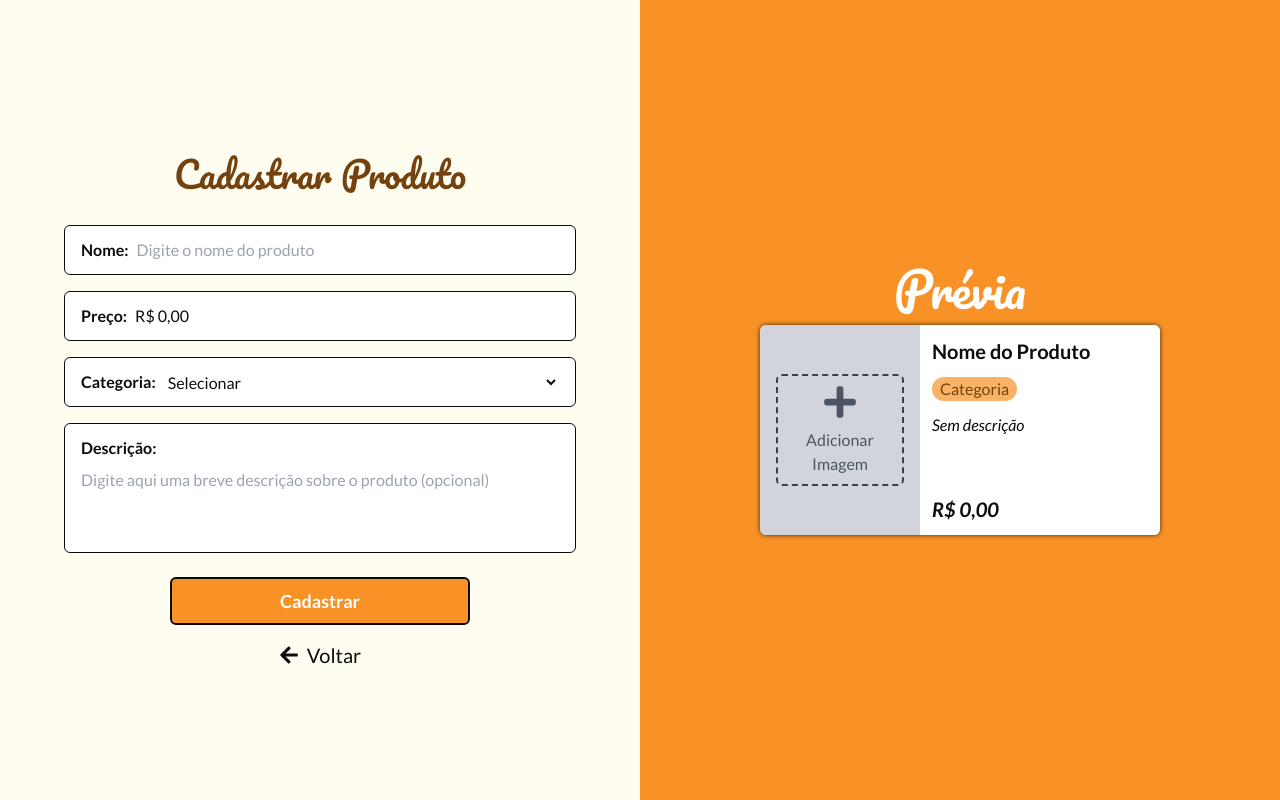
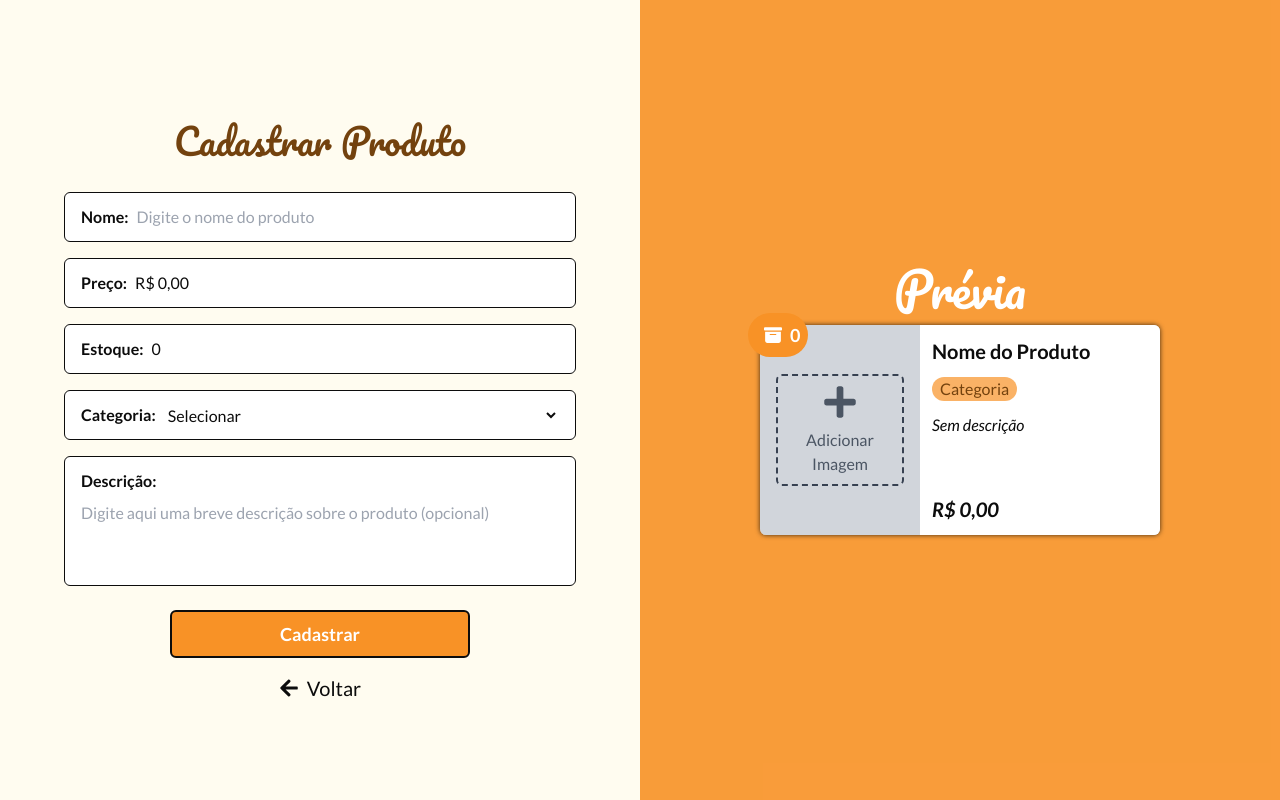
Before and after one commit to adejuniorr/Padaria-Web, a React (Vite) app in the folder frontend/: page /novo in a window 1280 px wide. Built offline with nearby package versions, Linux system fonts and the light colour scheme.

Commit message:
:sparkles: feat: implements quantity in stock in frontend (all CRUD)

```diff
--- a/frontend/src/components/create-product/CreateProduct.tsx
+++ b/frontend/src/components/create-product/CreateProduct.tsx
@@ -33,6 +33,7 @@ export const CreateProduct = () => {
     productResponse,
     handleNameChange,
     handlePriceChange,
+    handleQuantityChange,
     handleCategoryChange,
     handleDescriptionChange,
 
@@ -125,6 +126,20 @@ export const CreateProduct = () => {
                 }
               />
               <InputField
+                label='Estoque'
+                error={errors.qtd_em_estoque}
+                input={
+                  <input
+                    type="number"
+                    placeholder='Digite a quantidade em estoque'
+                    {...register('qtd_em_estoque')}
+                    onChangeCapture={handleQuantityChange}
+                    className='outline-none w-full'
+                    defaultValue={0}
+                  />
+                }
+              />
+              <InputField
                 label='Categoria'
                 error={errors.categoria}
                 input={
@@ -166,17 +181,18 @@ export const CreateProduct = () => {
             </div>
           </div>
         )}
-        <div className={`${!pageLoading ? "w-fit lg:w-[50%] lg:h-screen lg:bg-orange" : "w-full lg:w-full bg-orange h-screen gap-8"} relative flex flex-col items-center justify-center lg:mx-auto`}>
+        <div className={`${!pageLoading ? "w-fit lg:w-[50%] lg:h-screen lg:bg-orange lg:bg-opacity-90" : "w-full lg:w-full bg-orange h-screen gap-8"} relative flex flex-col items-center justify-center lg:mx-auto`}>
           <span className={`${!pageLoading ? "hidden lg:block" : ""} text-5xl font-pacifico text-white mb-3`}>
             Prévia
           </span>
-          <span className={`${!pageLoading ? "" : "hidden lg:block"}  lg:hidden block font-pacifico text-xl bg-orange text-white rounded-t-lg px-4 pt-1 pb-2 relative top-1 z-10 w-fit self-start`}>
+          <span className={`${!pageLoading ? "" : "hidden lg:block"}  lg:hidden block font-pacifico text-2xl bg-orange text-white rounded-t-lg px-4 pt-1 pb-2 relative top-1 right-0 left-0 mr-auto ml-auto z-10 w-fit self-start`}>
             Prévia
           </span>
           <ProductCard
             product={productResponse}
             categories={categories}
             creating
+            showQuantity
             onImageChange={onImageChange}
             pageLoad={pageLoading}
           />
--- a/frontend/src/components/edit-product/EditProduct.tsx
+++ b/frontend/src/components/edit-product/EditProduct.tsx
@@ -37,6 +37,7 @@ export const EditProduct = () => {
     setProductResponse,
     handleNameChange,
     handlePriceChange,
+    handleQuantityChange,
     handleCategoryChange,
     handleDescriptionChange,
 
@@ -44,11 +45,13 @@ export const EditProduct = () => {
     setPageLoading,
   } = useContext(SharedContext);
   const {
+    isEditing,
+    setIsEditing,
     onSubmitUpdate,
     handleDeleteProduct,
   } = useContext(EditProductContext);
   const [componentsLoading, setComponentsLoading] = useState<boolean>(true);
-  const [isEditing, setIsEditing] = useState<boolean>(false);
+  // const [isEditing, setIsEditing] = useState<boolean>(false);
 
   useEffect(() => {
     (
@@ -59,6 +62,7 @@ export const EditProduct = () => {
         setValue("preco", Number(produto.preco));
         setValue("categoria", produto.categoria as 'Pães' | 'Doces' | 'Salgados');
         setValue("descricao", produto.descricao);
+        setValue("qtd_em_estoque", Number(produto.qtd_em_estoque));
 
         setProductResponse(produto);
         setPrice(
@@ -150,6 +154,22 @@ export const EditProduct = () => {
               }
             />
             <InputField
+              label='Estoque'
+              error={errors.qtd_em_estoque}
+              loading={componentsLoading}
+              input={
+                <input
+                  type="number"
+                  defaultValue={productResponse.qtd_em_estoque}
+                  {...register('qtd_em_estoque')}
+                  onChangeCapture={handleQuantityChange}
+                  placeholder='Digite a quantidade em estoque'
+                  className='outline-none w-full disabled:text-gray-600 disabled:cursor-not-allowed'
+                  disabled={isEditing ? false : true}
+                />
+              }
+            />
+            <InputField
               label='Categoria'
               error={errors.categoria}
               loading={componentsLoading}
@@ -187,9 +207,7 @@ export const EditProduct = () => {
             />
           </div>
           <div className='flex flex-col items-center gap-4 sticky bottom-0 z-40 bg-vanilla border border-black pt-4 rounded-t-[2rem] bg-none w-full'>
-            <Button type={isEditing ? 'button' : 'submit'}
-              onClick={() => setIsEditing(!isEditing)}
-            >
+            <Button type='submit'>
               {isEditing ? 'Salvar Alterações' : 'Editar Produto'}
             </Button>
             {isEditing && (
--- a/frontend/src/components/product-card/ProductCard.tsx
+++ b/frontend/src/components/product-card/ProductCard.tsx
@@ -1,22 +1,24 @@
 import { ImageUploader } from "./image-uploader/ImageUploader"
 import { CgSpinnerAlt } from "react-icons/cg";
 import { Category, ProductResponse } from "../../types/types"
+import { FaBoxArchive } from "react-icons/fa6";
 
 type ProductCardProps = {
   product: ProductResponse,
   categories: Category[],
   creating?: boolean,
   editing?: boolean,
+  showQuantity?: boolean,
   prevImg?: string;
   onImageChange?: (file: File | null) => void;
   loading?: boolean;
   pageLoad?: boolean;
 }
 
-export const ProductCard = ({ product, categories, creating, editing, prevImg, onImageChange, loading, pageLoad }: ProductCardProps) => {
+export const ProductCard = ({ product, categories, creating, editing, showQuantity, prevImg, onImageChange, loading, pageLoad }: ProductCardProps) => {
   return (
-    <div className='w-[72vw] min-w-[260px] md:max-w-[400px] lg:max-w-[290px] xl:max-w-[400px] h-[210px] bg-gray-300 rounded-md overflow-hidden shadow-custom-01 flex z-40'>
-      <div className='relative w-[50%] sm:w-[40%] flex items-center justify-center bg-orange'>
+    <div className='w-[72vw] min-w-[260px] md:max-w-[400px] lg:max-w-[290px] xl:max-w-[400px] h-[210px] bg-gray-300 shadow-custom-01 rounded-md flex relative z-40'>
+      <div className='relative w-[50%] sm:w-[40%] flex items-center justify-center bg-orange bg-opacity-80 rounded-l-md overflow-hidden'>
         <div className="flex items-center justify-center">
           {creating ? (
             <ImageUploader onImageChange={onImageChange!} pageLoad={pageLoad} />
@@ -43,7 +45,7 @@ export const ProductCard = ({ product, categories, creating, editing, prevImg, o
           )}
         </div>
       </div>
-      <div className='w-[60%] bg-white p-3 flex flex-col justify-between'>
+      <div className='w-[60%] bg-white p-3 flex flex-col justify-between rounded-r-md'>
         {
           loading ? (
             <>
@@ -71,6 +73,11 @@ export const ProductCard = ({ product, categories, creating, editing, prevImg, o
           )
         }
       </div >
+      {showQuantity &&
+        <p title="Quantidade em estoque" className="w-fit h-fit flex items-center gap-2 absolute z-20 -top-3 -left-3 font-bold text-lg text-white bg-orange p-2 pl-4 rounded-full">
+          <FaBoxArchive /> {product.qtd_em_estoque ? product.qtd_em_estoque : 0}
+        </p>
+      }
       {/* TODO: adicionar circulo com número para mostar quantidade em estoque próximo ao canto inferior esquerdo da imagem */}
     </div >
   )
--- a/frontend/src/components/product-stock/product-list/ProductList.tsx
+++ b/frontend/src/components/product-stock/product-list/ProductList.tsx
@@ -13,7 +13,7 @@ export const ProductList = ({ loading, products, categories }: ProductListProps)
   const navigate = useNavigate();
 
   return (
-    <ul className='flex flex-wrap justify-center gap-5 h-[385px] overflow-y-scroll w-full px-1 py-2 pb-4'>
+    <ul className='flex flex-wrap justify-center gap-5 h-[385px] overflow-y-scroll w-full px-1 py-4'>
       {loading ? (
         <>
           <ProductCardSkeleton />
@@ -29,6 +29,7 @@ export const ProductList = ({ loading, products, categories }: ProductListProps)
             <ProductCard
               product={product}
               categories={categories}
+              showQuantity
             />
           </li>
         ))
--- a/frontend/src/contexts/create-product/CreateProductProvider.tsx
+++ b/frontend/src/contexts/create-product/CreateProductProvider.tsx
@@ -21,6 +21,7 @@ export const CreateProductProvider = ({ children }: { children: ReactNode }) =>
     formData.append("categoria", data.categoria);
     formData.append("descricao", data.descricao || "");
     formData.append("preco", data.preco.toString());
+    formData.append("qtd_em_estoque", data.qtd_em_estoque.toString());
 
     if (data.imagem instanceof File) {
       formData.append("imagem", data.imagem);
--- a/frontend/src/contexts/edit-product/EditProductContext.tsx
+++ b/frontend/src/contexts/edit-product/EditProductContext.tsx
@@ -2,11 +2,15 @@ import { createContext } from 'react';
 import { ProductForm } from '../../validation/productSchema';
 
 type EditProductContextProps = {
+  isEditing: boolean;
+  setIsEditing: (value: boolean) => void;
   onSubmitUpdate: (data: ProductForm) => void;
   handleDeleteProduct: () => void;
 };
 
 export const EditProductContext = createContext<EditProductContextProps>({
+  isEditing: false,
+  setIsEditing: () => { },
   onSubmitUpdate: () => { },
   handleDeleteProduct: () => { },
 });
--- a/frontend/src/contexts/shared-context/SharedContext.ts
+++ b/frontend/src/contexts/shared-context/SharedContext.ts
@@ -19,6 +19,7 @@ type SharedContextProps = {
   setProductResponse: (value: ProductResponse) => void;
   handleNameChange: (event: React.ChangeEvent<HTMLInputElement>) => void;
   handlePriceChange: (event: React.ChangeEvent<HTMLInputElement>) => void;
+  handleQuantityChange: (event: React.ChangeEvent<HTMLInputElement>) => void;
   handleCategoryChange: (event: React.ChangeEvent<HTMLSelectElement>) => void;
   handleDescriptionChange: (event: React.ChangeEvent<HTMLTextAreaElement>) => void;
 
@@ -38,12 +39,13 @@ export const SharedContext = createContext<SharedContextProps>({
 
   price: '',
   setPrice: () => { },
-  productRequest: { id: 1, nome: '', categoria: '', descricao: '', preco: 0.00, imagem: null },
+  productRequest: { id: 1, nome: '', categoria: '', descricao: '', preco: 0.00, imagem: null, qtd_em_estoque: 0 },
   setProductRequest: () => { },
-  productResponse: { id: 1, nome: 'Nome do Produto', categoria: 'Categoria', descricao: 'Sem descrição', preco: 0.00, imagem: undefined },
+  productResponse: { id: 1, nome: 'Nome do Produto', categoria: 'Categoria', descricao: 'Sem descrição', preco: 0.00, imagem: undefined, qtd_em_estoque: 0 },
   setProductResponse: () => { },
   handleNameChange: () => { },
   handlePriceChange: () => { },
+  handleQuantityChange: () => { },
   handleCategoryChange: () => { },
   handleDescriptionChange: () => { },
 
--- a/frontend/src/contexts/shared-context/SharedContextProvider.tsx
+++ b/frontend/src/contexts/shared-context/SharedContextProvider.tsx
@@ -23,6 +23,7 @@ export const SharedContextProvider = ({ children }: { children: ReactNode }) =>
     setProductResponse,
     handleNameChange,
     handlePriceChange,
+    handleQuantityChange,
     handleCategoryChange,
     handleDescriptionChange,
   } = useProductData();
@@ -47,6 +48,7 @@ export const SharedContextProvider = ({ children }: { children: ReactNode }) =>
       setProductResponse,
       handleNameChange,
       handlePriceChange,
+      handleQuantityChange,
       handleCategoryChange,
       handleDescriptionChange,
 
--- a/frontend/src/hooks/useProductData.ts
+++ b/frontend/src/hooks/useProductData.ts
@@ -13,6 +13,7 @@ export const useProductData = () => {
     categoria: '',
     descricao: '',
     preco: 0.00,
+    qtd_em_estoque: 0,
     imagem: null,
   });
   const [productResponse, setProductResponse] = useState<ProductResponse>({
@@ -21,6 +22,7 @@ export const useProductData = () => {
     categoria: 'Categoria',
     descricao: 'Sem descrição',
     preco: 0.00,
+    qtd_em_estoque: 0,
     imagem: undefined,
   });
 
@@ -54,6 +56,12 @@ export const useProductData = () => {
     setProductResponse({ ...productResponse, preco: numericValue / 100 });
   };
 
+  const handleQuantityChange = (event: React.ChangeEvent<HTMLInputElement>) => {
+    const quantity = Number(event.target.value);
+
+    setProductResponse({ ...productResponse, qtd_em_estoque: quantity });
+  };
+
   const handleCategoryChange = (event: React.ChangeEvent<HTMLSelectElement>) => {
     const category = event.target.value;
 
@@ -85,6 +93,7 @@ export const useProductData = () => {
     setProductResponse,
     handleNameChange,
     handlePriceChange,
+    handleQuantityChange,
     handleCategoryChange,
     handleDescriptionChange,
   }
--- a/frontend/src/types/types.ts
+++ b/frontend/src/types/types.ts
@@ -10,6 +10,7 @@ export type ProductRequest = {
   categoria: string;
   descricao: string;
   imagem?: File | null;
+  qtd_em_estoque: number;
 };
 
 export type ProductResponse = {
@@ -19,6 +20,7 @@ export type ProductResponse = {
   categoria: string;
   descricao: string;
   imagem?: string | undefined;
+  qtd_em_estoque: number;
 }
 
 export interface ResponseError extends Error {
--- a/frontend/src/validation/productSchema.ts
+++ b/frontend/src/validation/productSchema.ts
@@ -44,6 +44,20 @@ export const productSchema = z.object({
     )
     .optional()
     .nullable(),
+  qtd_em_estoque: z
+    .union(
+      [
+        z
+          .number()
+          .int()
+          .positive(),
+        z
+          .string()
+          .min(1, 'A quantidade em estoque deve ser informada')
+          .max(4, 'A quantidade em estoque deve ser 9999 no máximo')
+          .transform((val: string) => parseInt(val))
+      ]
+    )
 });
 
 export type ProductForm = z.infer<typeof productSchema>;
```
Also changed, not shown: frontend/src/contexts/edit-product/EditProductProvider.tsx (+13 -2 lines).
